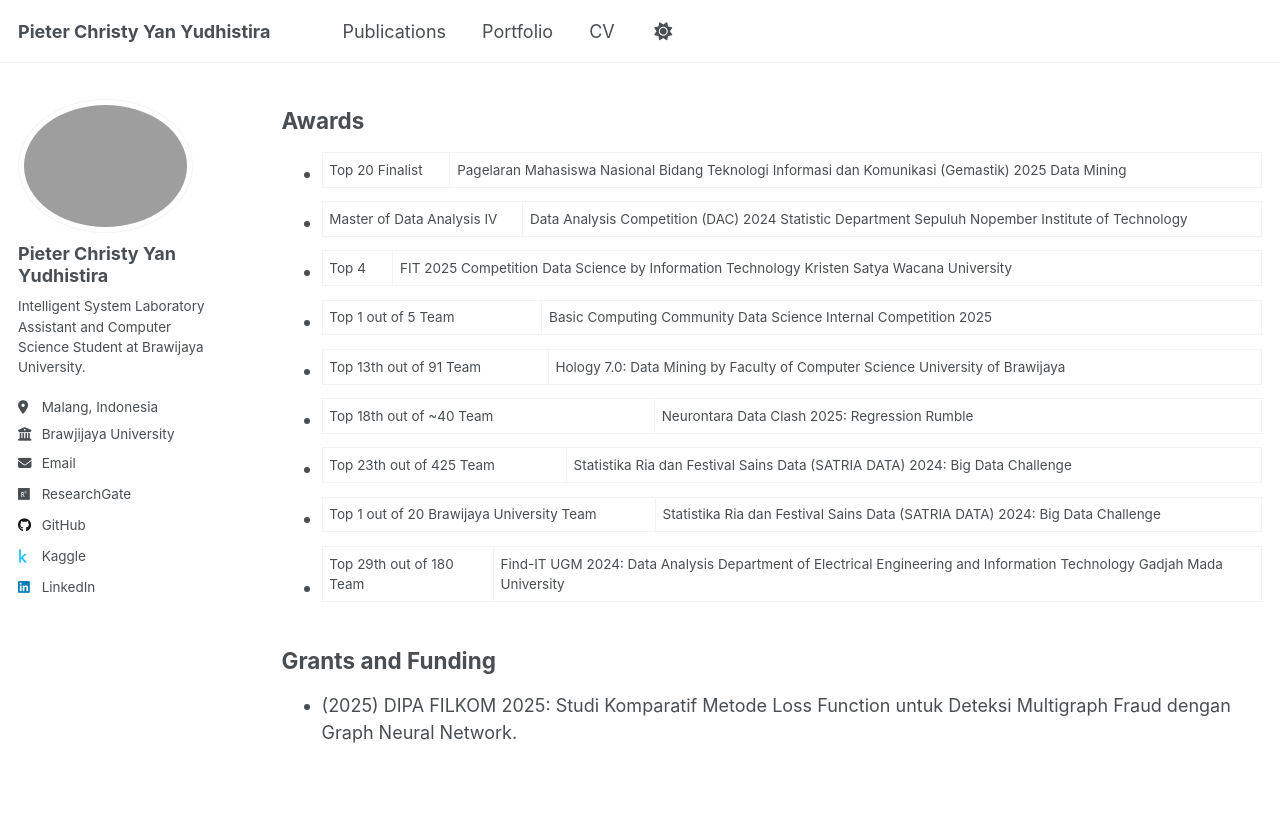
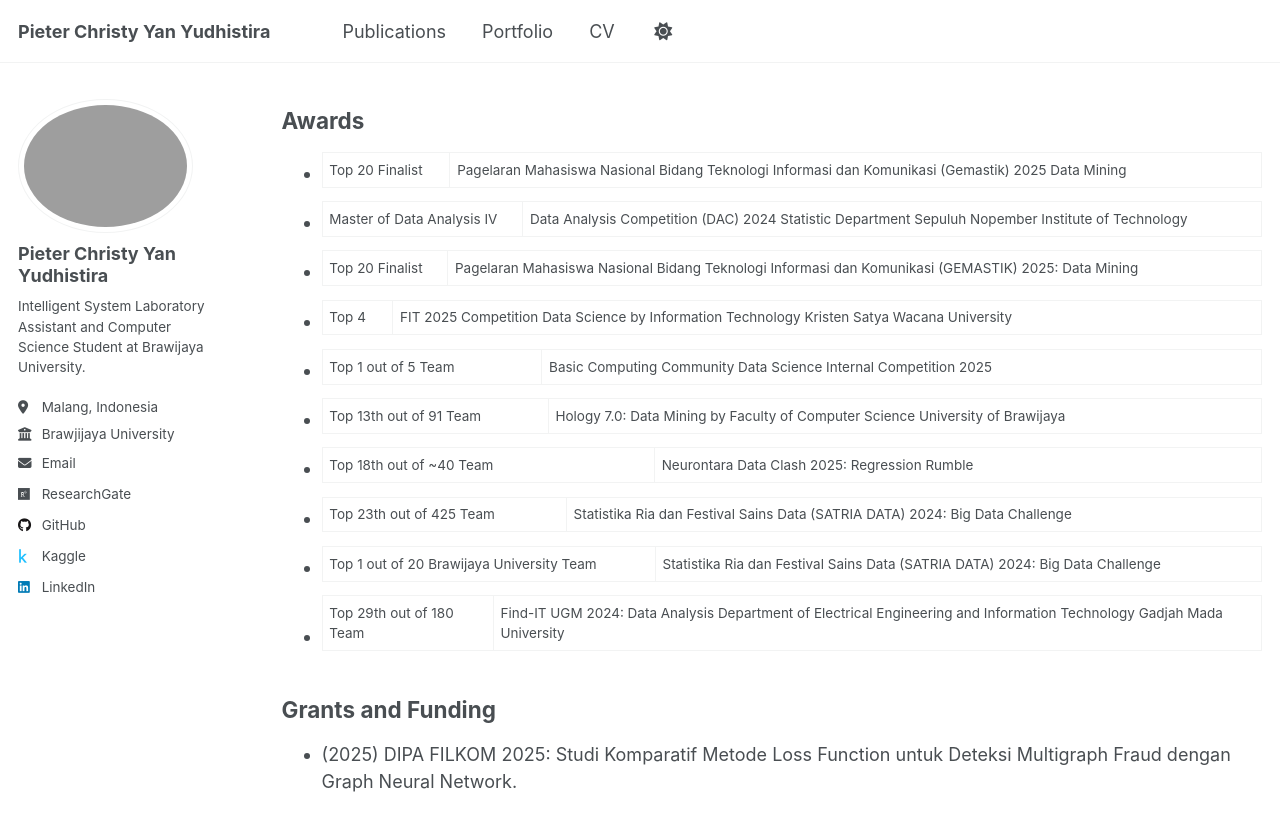
Before and after one commit to Pieter414/Pieter414.github.io, a Jekyll site: the page built from _pages/cv.md, in a window 1280 px wide and 900 px high, scrolled down 1002 px. Shown: the top 831 px of the window. Built offline with Jekyll 4.4.1, drawn with Linux system fonts in a browser that asks for light colours; a script that is not in the unit is left out.

Commit message:
`feat(pages/cv):` add awards of gemastik

```diff
--- a/_pages/cv.md
+++ b/_pages/cv.md
@@ -37,6 +37,7 @@ redirect_from:
 
 * Top 20 Finalist | Pagelaran Mahasiswa Nasional Bidang Teknologi Informasi dan Komunikasi (Gemastik) 2025 Data Mining
 * Master of Data Analysis IV | Data Analysis Competition (DAC) 2024 Statistic Department Sepuluh Nopember Institute of Technology
+* Top 20 Finalist | Pagelaran Mahasiswa Nasional Bidang Teknologi Informasi dan Komunikasi (GEMASTIK) 2025: Data Mining
 * Top 4 | FIT 2025 Competition Data Science by Information Technology Kristen Satya Wacana University
 * Top 1 out of 5 Team | Basic Computing Community Data Science Internal Competition 2025
 * Top 13th out of 91 Team | Hology 7.0: Data Mining by Faculty of Computer Science University of Brawijaya
```
